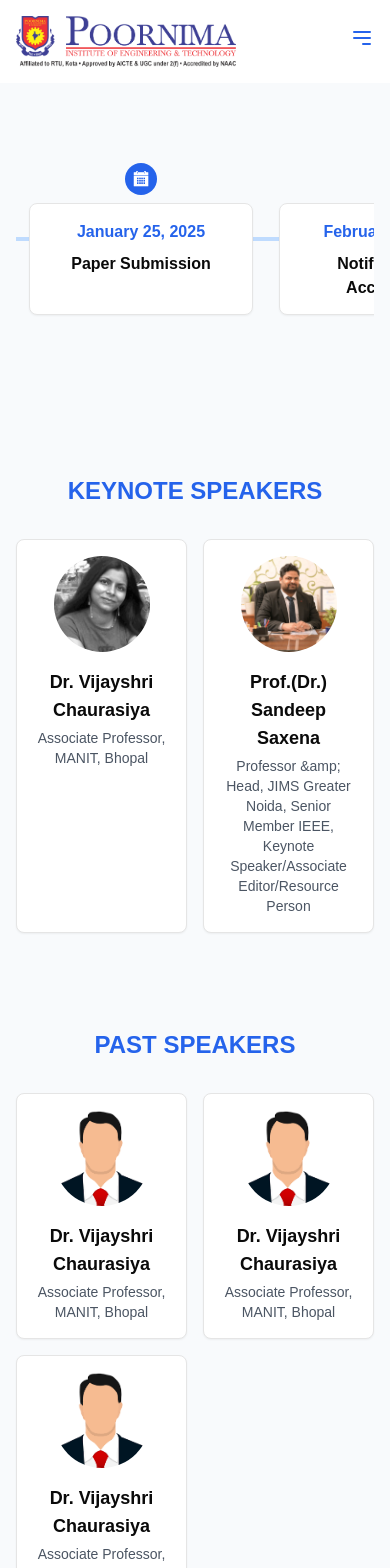
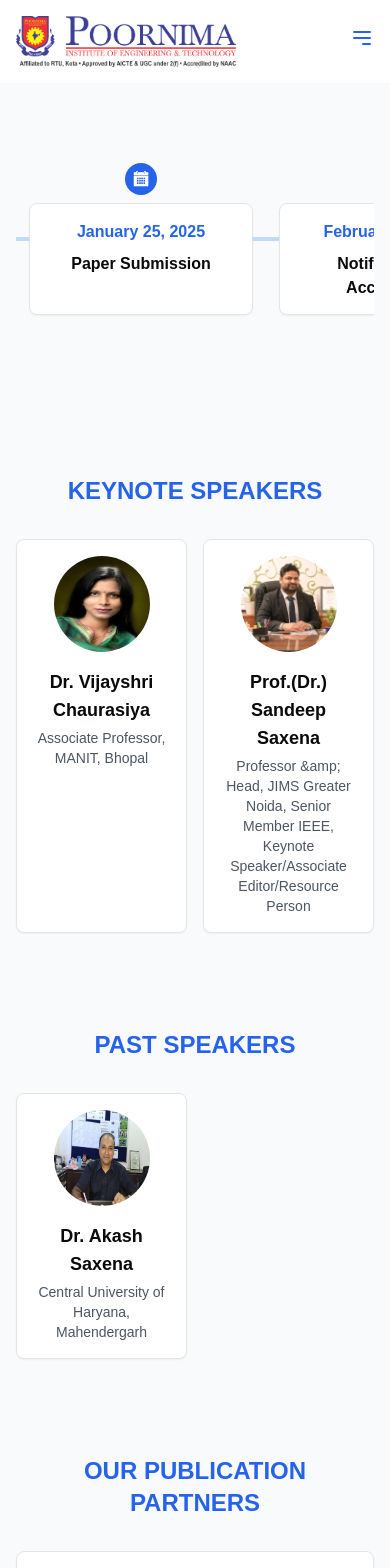
Before and after one commit to splixcube/icracs-conference1, a Next.js app: page /speakers in a window 390 px wide. Shown: the top 1568 px of the page. Built offline with nearby package versions, Linux system fonts and the light colour scheme.

Commit message:
final commit

```diff
--- a/src/app/archieve/page.jsx
+++ b/src/app/archieve/page.jsx
@@ -116,14 +116,14 @@ const ImageGallery = ({ images }) => (
           />
           <HighlightCard
             icon={FileTextIcon}
-            title="CRC PUBLISHERS"
+            title="CRC (Scopus Index)"
             description="CRC Press, Taylor & Francis Group, USA"
             link="https://www.routledge.com/Recent-Advances-in-Sciences-Engineering-Information-Technology--Management/Goyal-Pratap-Gupta-Raj-Agrawal-Kishor/p/book/9781032983387"
           />
 
           <HighlightCard
             icon={FileTextIcon}
-            title="IJTE PUBLISHERS"
+            title="IJTE (UGC Index)"
             description="Indian Journal of Technical Education"
             link="http://www.isteonline.in/Datafiles/cms//Special%20Issues//Spl%20issue%201%20June%202024%20for%20web%20uploading.pdf"
 
--- a/src/app/callforpaperspage/page.jsx
+++ b/src/app/callforpaperspage/page.jsx
@@ -18,7 +18,8 @@ export default function Speaker() {
       <ConferenceTimeline />
       <CallForPaper />
       {/* Registration Process */}
-      <div className="grid grid-cols-1 gap-8 md:grid-cols-2 px-28 bg-slate-50 my-10">
+
+      <div className="grid grid-cols-1 gap-8 md:grid-cols-2 md:px-28 px-8  bg-slate-50 my-10">
 
 
 
--- a/src/app/components/Footer.jsx
+++ b/src/app/components/Footer.jsx
@@ -18,6 +18,7 @@ export default function Footer() {
               <Link href="/registration" className="hover:underline text-blue-100">Registration</Link>
               <Link href="/importantdates" className="hover:underline text-blue-100">Important Dates</Link>
               <Link href="/uploadpaper" className="hover:underline text-blue-100">Upload Paper</Link>
+              <a href="/samplepaper.pdf" download className="hover:underline text-blue-100">Sample Paper</a>
 
             </nav>
           </div>
@@ -61,11 +62,6 @@ export default function Footer() {
 
             </div>
           </div>
-          {/* <div className="mt-4 flex items-center justify-center">
-            <Link href="https://bento.me/thecyborgs" target="_blank" >
-            <p className="text-md text-blue-100 mt-2 md:mt-0 font-bold">Design & Developed by The Cyborgs</p>
-            </Link>
-          </div> */}
           <div className="mt-4 flex items-center justify-center">
             <Link
               href="https://bento.me/thecyborgs"
--- a/src/app/speakers/page.jsx
+++ b/src/app/speakers/page.jsx
@@ -11,7 +11,7 @@ export default function Speaker() {
       {
         id: 1,
         name: "Dr. Vijayshri Chaurasiya",
-        image: "/speakerimg/VijayshriChaurasiya.jpeg?height=150&width=150",
+        image: "/speakerimg/VijayshriChaurasiya2.jpg?height=150&width=150",
         role: "Associate Professor, MANIT, Bhopal",
       },
       {
@@ -28,22 +28,22 @@ export default function Speaker() {
     return [
       {
         id: 1,
-        name: "Dr. Vijayshri Chaurasiya",
-        image: "/speakerimg/speaker.png?height=150&width=150",
-        role: "Associate Professor, MANIT, Bhopal",
+        name: "Dr. Akash Saxena",
+        image: "/speakerimg/akashsaxena.png?height=150&width=150",
+        role: "Central University of Haryana, Mahendergarh",
       },
-      {
-        id: 1,
-        name: "Dr. Vijayshri Chaurasiya",
-        image: "/speakerimg/speaker.png?height=150&width=150",
-        role: "Associate Professor, MANIT, Bhopal",
-      },
-      {
-        id: 1,
-        name: "Dr. Vijayshri Chaurasiya",
-        image: "/speakerimg/speaker.png?height=150&width=150",
-        role: "Associate Professor, MANIT, Bhopal",
-      },
+      // {
+      //   id: 2,
+      //   name: "Dr. Vijayshri Chaurasiya",
+      //   image: "/speakerimg/speaker.png?height=150&width=150",
+      //   role: "Associate Professor, MANIT, Bhopal",
+      // },
+      // {
+      //   id: 3,
+      //   name: "Dr. Vijayshri Chaurasiya",
+      //   image: "/speakerimg/speaker.png?height=150&width=150",
+      //   role: "Associate Professor, MANIT, Bhopal",
+      // },
     ];
   };
   return (
```
Also changed, not shown: src/app/components/Header.jsx (+101 -10 lines), public/speakerimg/VijayshriChaurasiya2.jpg (added), public/speakerimg/akashsaxena.png (added).
